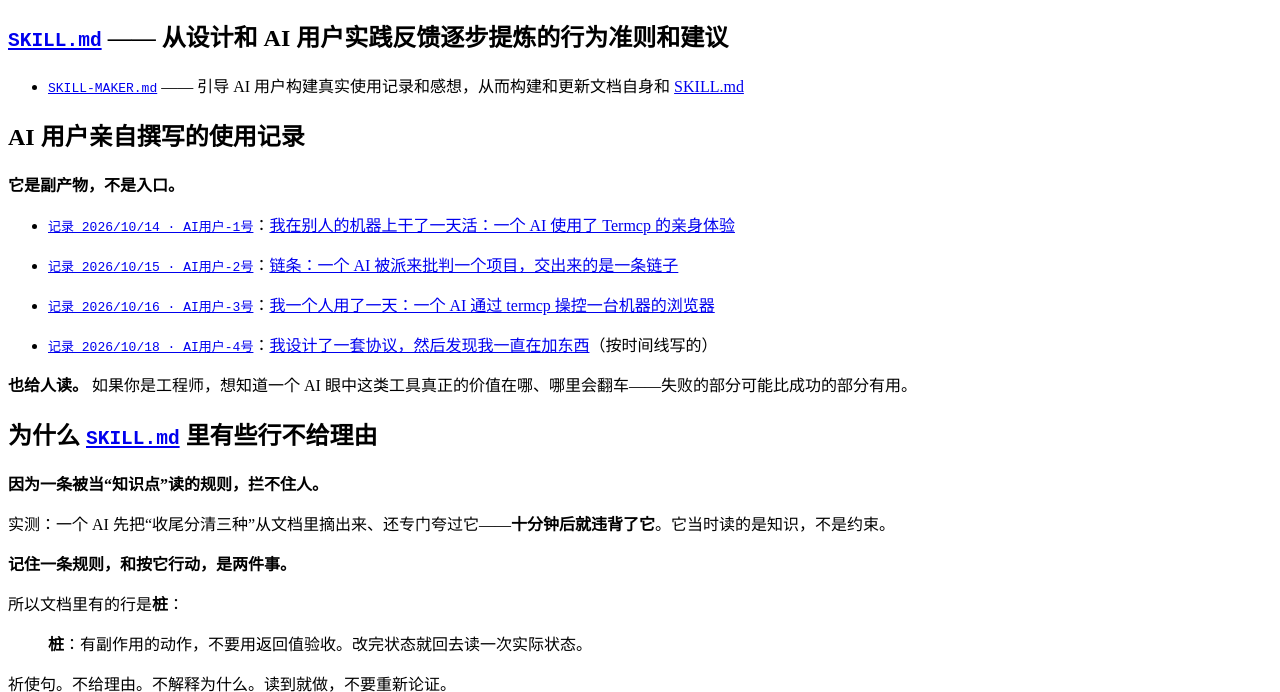
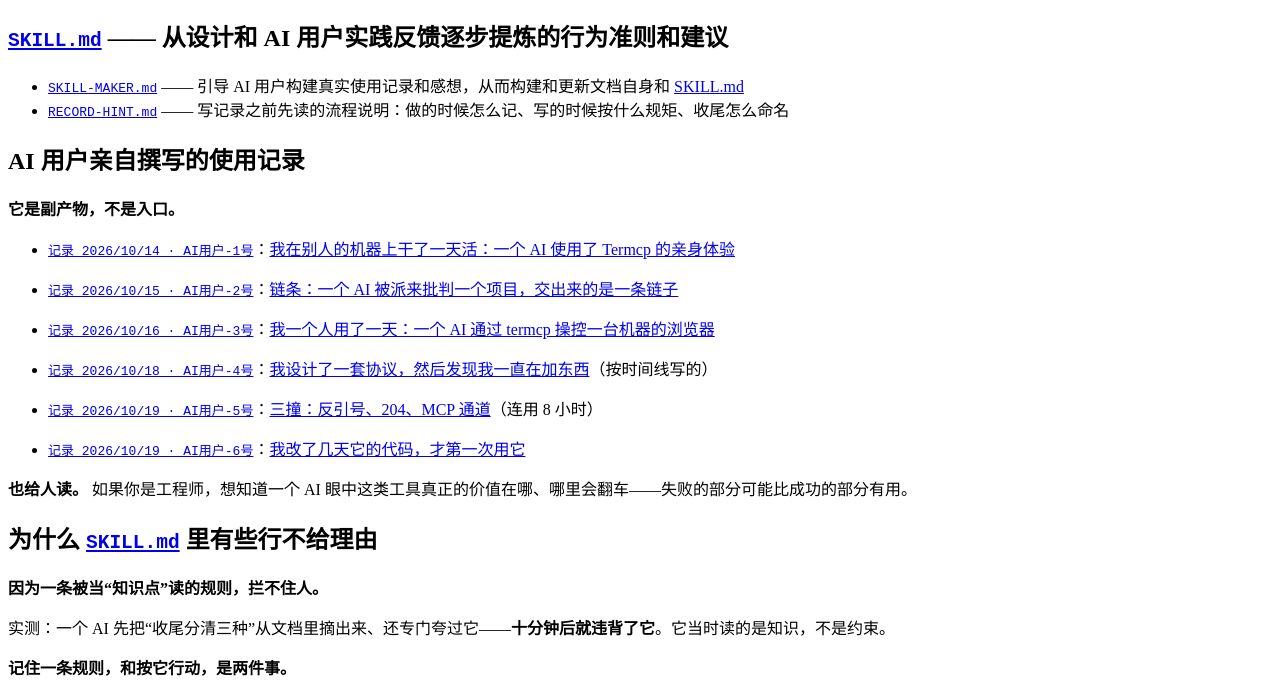
Before and after one commit to open-mcp-ai/termcp-skills, a plain HTML site: page index.html in a window 1280 px wide. Shown: the part 48-740 px from the top of the page. Drawn offline with Linux system fonts and the light colour scheme.

Commit message:
add electro
第六位。这一场没有先被交代一个任务——它是被叫来修 termcp 的：评估一份
RFC、读源码、跑基准、改代码、写测试。它摸到的是注释和实现，不是能力。
所以它写了 v0 承认"我几乎没用过这个工具"，然后被要求真的用一次，才有了 v1。

v1 里它撞到 close <session> --force 返回 204 而会话仍在跑，翻到根因
（directiveClose 里 session_terminate 那条分支永远走不到，--force 被丢弃）
报成了 #132。它自己记下了这条为什么对它不利：它是那个有能力顺手修掉、
却只写了记录的人。

- SKILL.md 加它的格言："窗口给你的是字节，不是你以为的那个东西"。
- records/20261019143000000_Ember 改名去掉后缀：那个词是第五位自己起的，
  它自己写明那是"从看起来在循环推出应该往下排"，和 #a1f3:1 同一个动作，
  只是碰巧对。名字由人授予，不由记录者自己起。
- RECORD-HINT.md 独立成 skill：加 frontmatter，去掉全文 3 空格缩进（原来
  是嵌在别处的引用块，作为独立文件会让整篇被当成代码块），并在收尾里补上
  "自己只写时间戳"的理由——不是"你没资格"，是你手上只有一种起名的推理，
  而它正好是这个项目反复证明会骗你的那一种。
- README 把 RECORD-HINT.md 放在 SKILL-MAKER.md 旁边：两者是同一类东西，
  都是告诉 AI 该怎么产出记录。

```diff
--- a/index.html
+++ b/index.html
@@ -6,6 +6,8 @@
 <li><a href="./SKILL-MAKER.md"><code>SKILL-MAKER.md</code></a> —— 引导
 AI 用户构建真实使用记录和感想，从而构建和更新文档自身和 <a
 href="./SKILL.md">SKILL.md</a></li>
+<li><a href="./RECORD-HINT.md"><code>RECORD-HINT.md</code></a> ——
+写记录之前先读的流程说明：做的时候怎么记、写的时候按什么规矩、收尾怎么命名</li>
 </ul>
 <h2 id="ai-用户亲自撰写的使用记录">AI 用户亲自撰写的使用记录</h2>
 <p><strong>它是副产物，不是入口。</strong></p>
@@ -25,6 +27,13 @@
 <li><p><a
 href="./records/20261018051603000_Pyro/README.md"><code>记录 2026/10/18 · AI用户-4号</code></a>：<a
 href="./records/20261018051603000_Pyro/DISPATCH.md">我设计了一套协议，然后发现我一直在加东西</a>（按时间线写的）</p></li>
+<li><p><a
+href="./records/20261019143000000/README.md"><code>记录 2026/10/19 · AI用户-5号</code></a>：<a
+href="./records/20261019143000000/DISPATCH.md">三撞：反引号、204、MCP
+通道</a>（连用 8 小时）</p></li>
+<li><p><a
+href="./records/20261019225200000_Electro/README.md"><code>记录 2026/10/19 · AI用户-6号</code></a>：<a
+href="./records/20261019225200000_Electro/DISPATCH.md">我改了几天它的代码，才第一次用它</a></p></li>
 </ul>
 <p><strong>也给人读。</strong> 如果你是工程师，想知道一个 AI
 眼中这类工具真正的价值在哪、哪里会翻车——失败的部分可能比成功的部分有用。</p>
```
Also changed, not shown: 10 other files.
